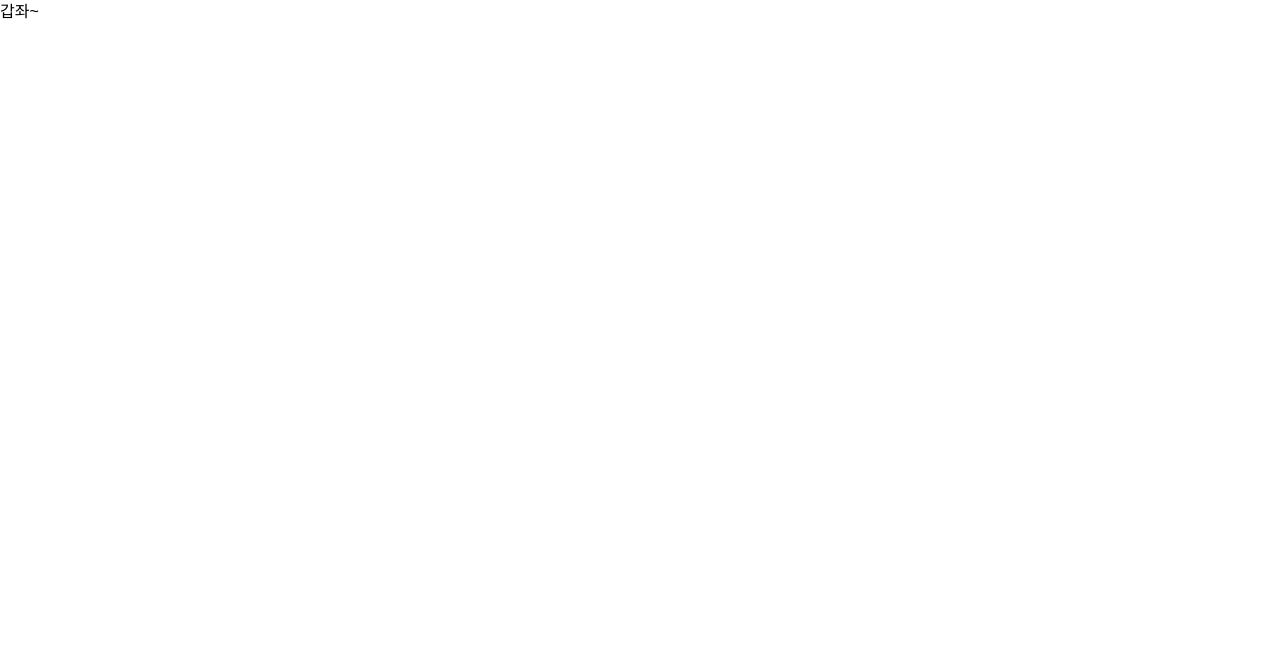
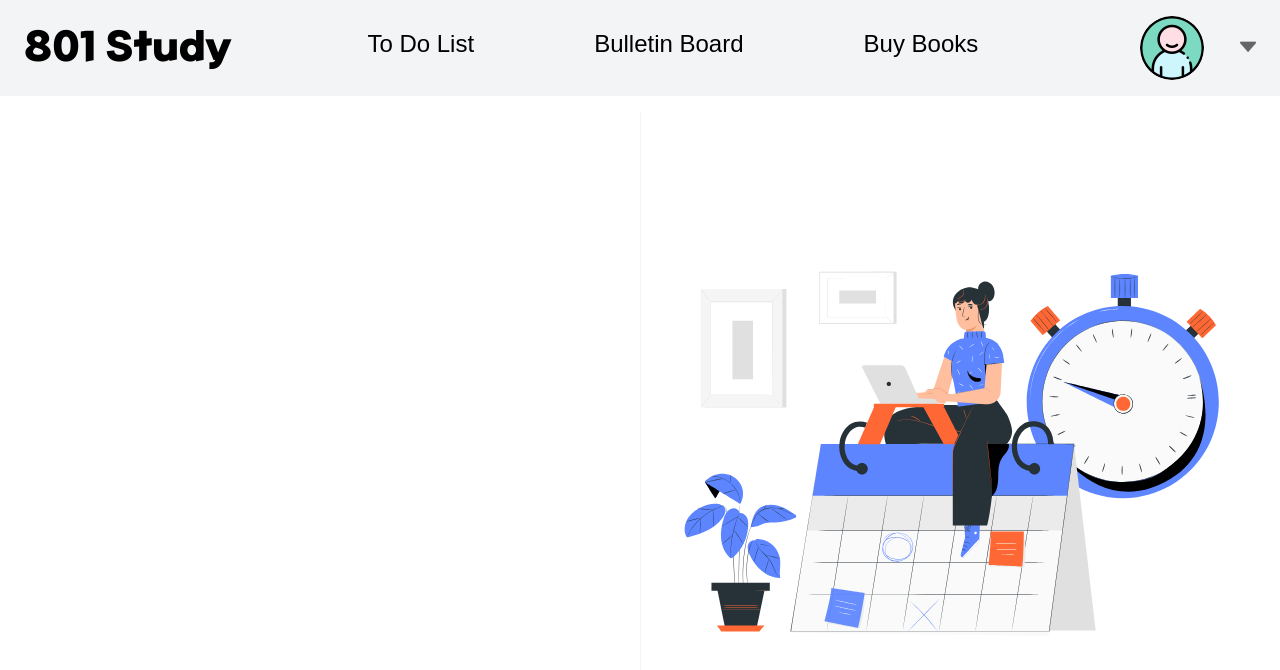
Before and after one commit to jinoo0306/MiniProject-Goalper-Team-801, a React app in the folder Frontend/: page /login in a window 1280 px wide. Shown: the top 670 px of the page. Built offline with nearby package versions, Linux system fonts and the light colour scheme; the HTML template or start-up script is replaced by a standard one; a web font is replaced by a local one.

Commit message:
design : 로그인 화면 div틀 디자인

```diff
--- a/Frontend/src/App.tsx
+++ b/Frontend/src/App.tsx
@@ -3,13 +3,12 @@ import { Routes, Route } from "react-router-dom";
 import StartPage from "../src/pages/StartPage";
 import MainPage from "../src/pages/MainPage";
 import LoginPage from "../src/pages/LoginPage";
-import NavigationBar from "../src/components/public/NavigationBar";
 
 function App() {
   return (
     <>
       <Routes>
-        <Route path="/" element={<NavigationBar />} />
+        <Route path="/" element={<StartPage />} />
         <Route path="/main" element={<MainPage />} />
         <Route path="/login" element={<LoginPage />} />
       </Routes>
--- a/Frontend/src/index.css
+++ b/Frontend/src/index.css
@@ -23,6 +23,11 @@
 .w-100 {
   width: 90%;
 }
+.colLine::after {
+  content: "";
+  border-left: 1px solid #f3f3f6;
+  height: 100%;
+}
 body {
   font-family: "pretendar", Arial;
 }
--- a/Frontend/src/pages/LoginPage.tsx
+++ b/Frontend/src/pages/LoginPage.tsx
@@ -1,8 +1,21 @@
 import React from "react";
+import NavigationBar from "../components/public/NavigationBar";
 import SignFormInputBasic from "../components/public/SignFormInputBasic";
+import SignFormAnimation from "../components/public/SignFormAnimation";
 
 function LoginPage() {
-  return <div>갑좌~</div>;
+  return (
+    <div className="flex flex-col w-screen h-screen">
+      <NavigationBar />
+      <div className="flex flex-row justify-center h-screen w-screen p-4">
+        <div className="flex flex-col justify-center h-11/12 w-1/2 items-center"></div>
+        <div className="border-l border-gray-100 h-11/12"></div>
+        <div className="flex flex-col justify-center h-11/12 w-1/2 items-center">
+          <SignFormAnimation />
+        </div>
+      </div>
+    </div>
+  );
 }
 
 export default LoginPage;
```
